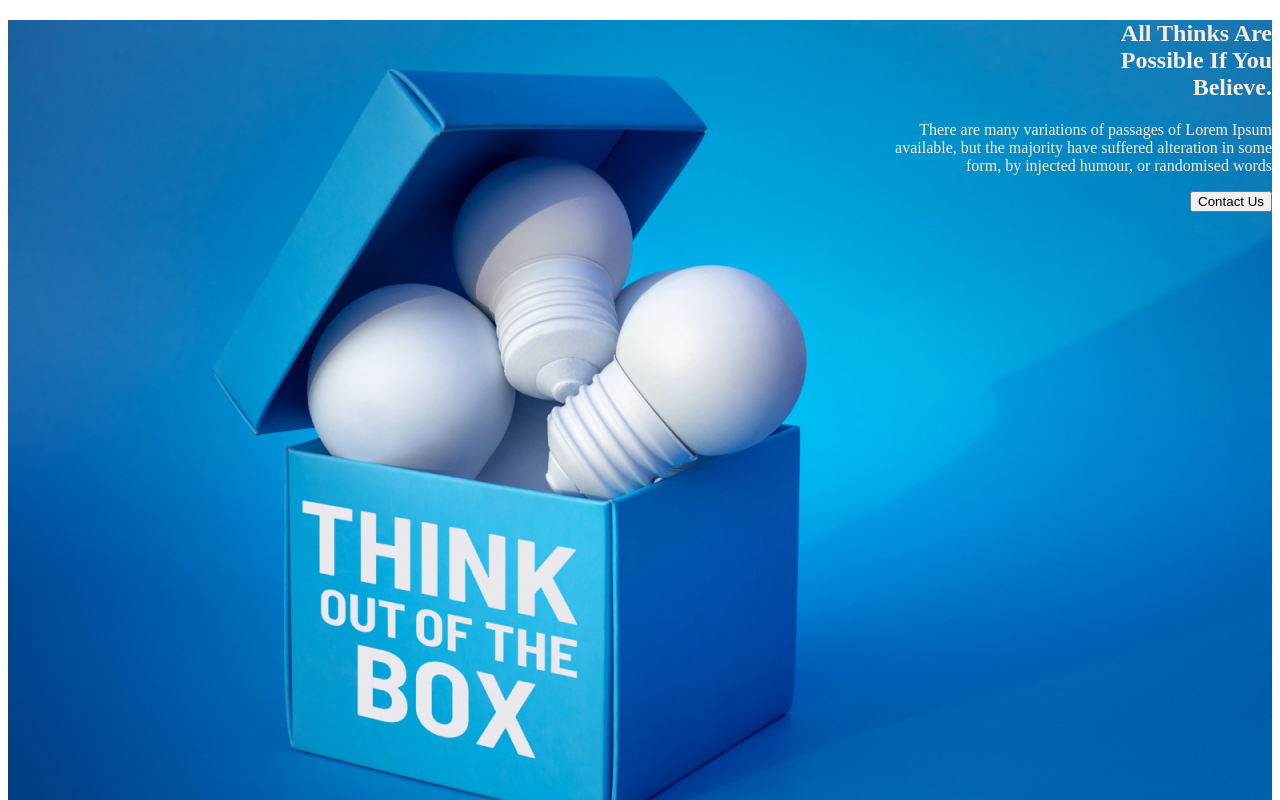
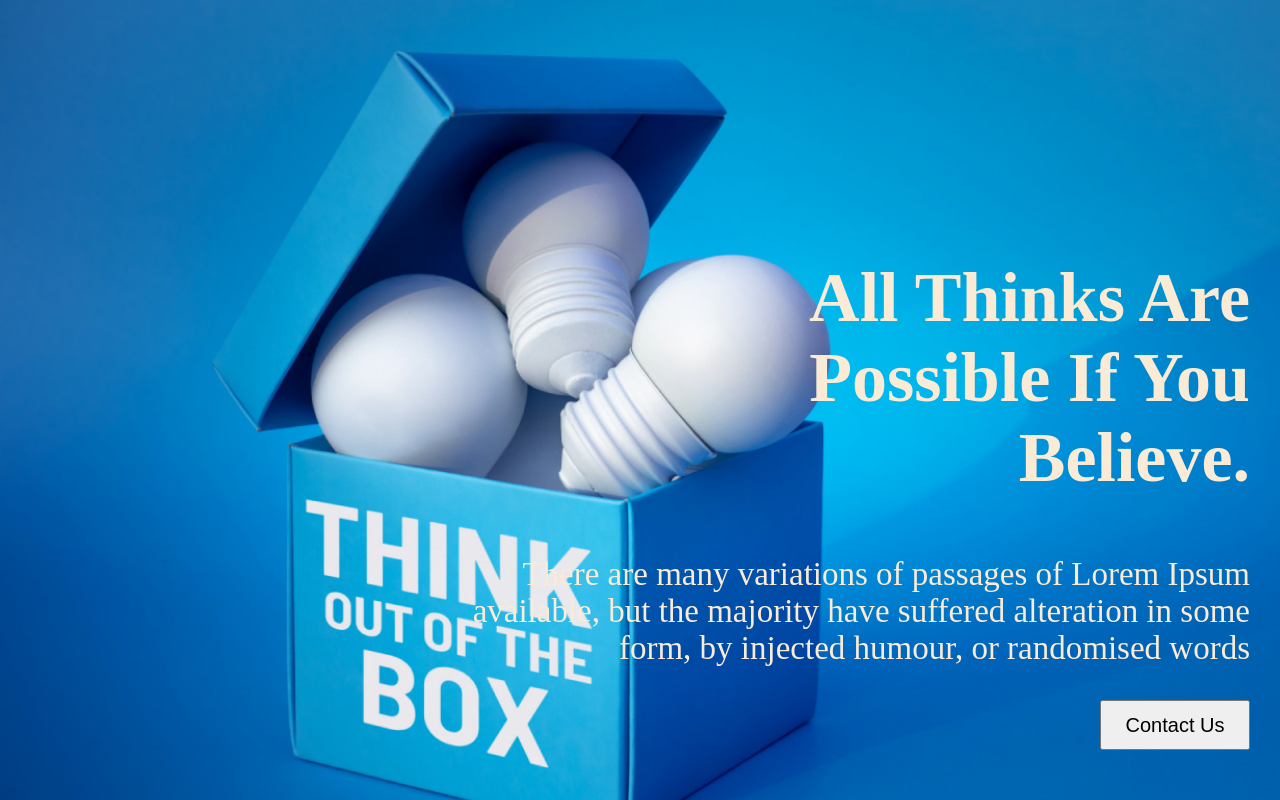
Before and after one commit to alfa96git/New-Year-New-Me, a plain HTML site: page index.html in a window 1280 px wide. Shown: the top 800 px of the page. Drawn offline with Linux system fonts and the light colour scheme.

Commit message:
Done Banner Section.

```diff
--- a/style.css
+++ b/style.css
@@ -1,13 +1,33 @@
-.body{
-    margin: 0%;
-    padding: 0%;
+body{
+margin: 0%;
 }
 
+/* Start Banner Section*/
 .banner_section{
-    background-color: aquamarine;
     background-image: url(./images/banner/banner3.png);
+    background-size: cover;
     width: auto;
-    height: 100vh;
-    text-align: right;
+    height: 80vh;
     color: antiquewhite;
+    text-align: end;
+    padding-right: 30px;
+    padding-top: 200px;
 }
+.banner_section h1{
+    font-size: 70px;
+}
+.banner_section p{
+    font-size: 33px;
+}
+.banner_section button{
+    width: 150px;
+    height: 50px;
+    text-align: center;
+    font-size: 20px;
+}
+/* End Banner Section*/
+
+
+/* Start Previous Year Failure Section*/
+
+/* End Previous Year Failure Section*/
```
